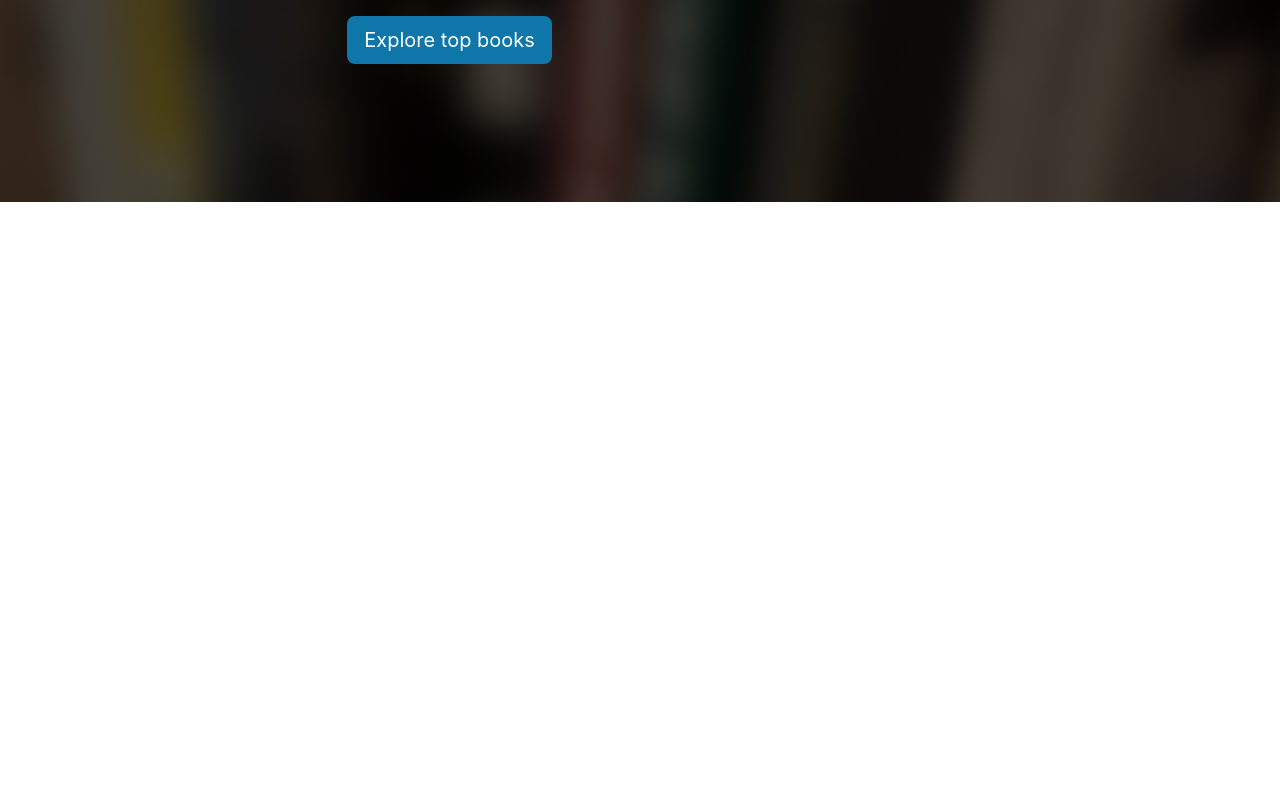
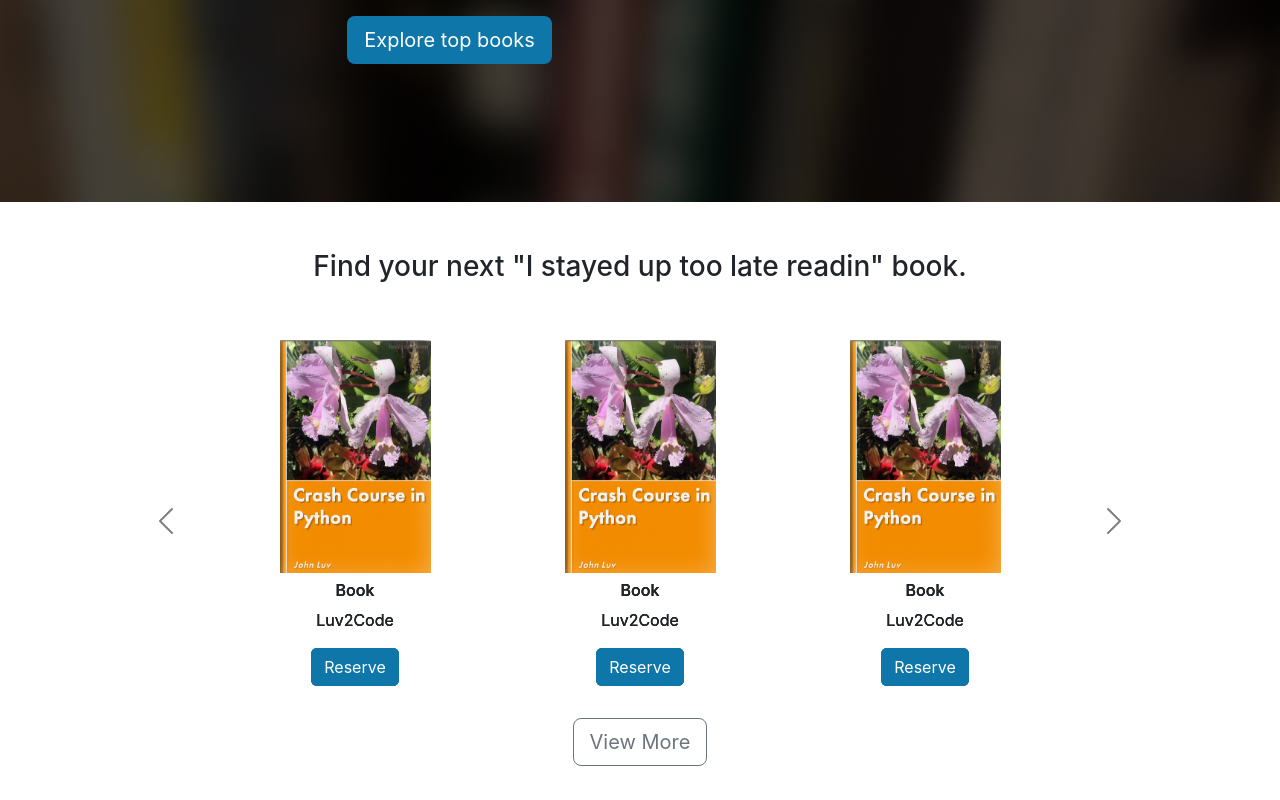
Before and after one commit to marllonsc/react_studies, a React (Create React App) app in the folder libray-app/03-frontend/react-library/: page / in a window 1280 px wide. Shown: the part 276-1076 px from the top of the page. Before the commit the page ends 800 px from the top, so only its background shows below. Built offline with nearby package versions, Linux system fonts and the light colour scheme.

Commit message:
add ReturnBooks componente

```diff
--- a/libray-app/03-frontend/react-library/src/App.tsx
+++ b/libray-app/03-frontend/react-library/src/App.tsx
@@ -2,12 +2,14 @@ import React from 'react';
 import './App.css';
 import { Navbar } from './layouts/NavbarAndfooter/Navbar';
 import { ExplorerTopBooks } from './layouts/HomePage/ExplorerTopBooks';
+import { Carousel } from './layouts/HomePage/Carousel';
 
 function App() {
   return (
     <div>
       <Navbar></Navbar>
       <ExplorerTopBooks></ExplorerTopBooks>
+      <Carousel></Carousel>
     </div>
   );
 }
--- a/libray-app/03-frontend/react-library/src/layouts/HomePage/Carousel.tsx
+++ b/libray-app/03-frontend/react-library/src/layouts/HomePage/Carousel.tsx
@@ -1,74 +1,84 @@
+import { ReturnBook } from "./ReturnBook";
+
 export const Carousel = () => {
     return (
-        <div className="container mt-5" style={{height: 550}}>
+      <div className="container mt-5" style={{ height: 550 }}>
+
         <div className="homepage-carousel-title">
           <h3>Find your next "I stayed up too late readin" book.</h3>
         </div>
-            <div id="carouselExampleControls" className="carousel carousel-dark slide mt-5
-            d-none d-lg-block" data-bs-interval='false'>
 
+        <div
+          id="carouselExampleControls"
+          className="carousel carousel-dark slide mt-5
+              d-none d-lg-block"
+          data-bs-interval="false"
+        >
           {/* Desktop */}
           <div className="carousel-inner">
             <div className="carousel-item active">
               <div className="row d-flex justify-content-center align-items-center">
-                            <div className="col-xs-6 col-sm-6 col-md-4 col-lg-3 mb-3">
-                                <div className="text-center">
-                                    <img src={require('./../../Images/BooksImages/book-luv2code-1000.png')}
-                                    width='151'
-                                    height='233'
-                                    alt="book"></img>
-                                    <h6 className="mt-2">Book</h6>
-                                    <p>Luv2Code</p>
-                                    <a className="btn main-color text-white" href="#">Reserve</a>
-                                </div>
-                            </div>
+               <ReturnBook/>
+               <ReturnBook/>
+               <ReturnBook/>
               </div>
             </div>
             <div className="carousel-item active">
               <div className="row d-flex justify-content-center align-items-center">
-                            <div className="col-xs-6 col-sm-6 col-md-4 col-lg-3 mb-3">
-                                <div className="text-center">
-                                    <img src={require('./../../Images/BooksImages/book-luv2code-1000.png')}
-                                    width='151'
-                                    height='233'
-                                    alt="book"></img>
-                                    <h6 className="mt-2">Book</h6>
-                                    <p>Luv2Code</p>
-                                    <a className="btn main-color text-white" href="#">Reserve</a>
-                                </div>
-                            </div>
+              <ReturnBook/>
+              <ReturnBook/>
+              <ReturnBook/>
               </div>
             </div>
             <div className="carousel-item active">
               <div className="row d-flex justify-content-center align-items-center">
-                            <div className="col-xs-6 col-sm-6 col-md-4 col-lg-3 mb-3">
-                                <div className="text-center">
-                                    <img src={require('./../../Images/BooksImages/book-luv2code-1000.png')}
-                                    width='151'
-                                    height='233'
-                                    alt="book"></img>
-                                    <h6 className="mt-2">Book</h6>
-                                    <p>Luv2Code</p>
-                                    <a className="btn main-color text-white" href="#">Reserve</a>
+              <ReturnBook/>
+              <ReturnBook/>
+              <ReturnBook/>
               </div>
             </div>
             </div>
-                    </div>
-                    <button className="carousel-control-prev" type="button"
-                    data-bs-target='#carouselExampleControls' data-bs-slide='prev'>
-                        <span className="carousel-control-prev-icon" aria-hidden='true'></span>
+            <button
+              className="carousel-control-prev"
+              type="button"
+              data-bs-target="#carouselExampleControls"
+              data-bs-slide="prev"
+            >
+              <span
+                className="carousel-control-prev-icon"
+                aria-hidden="true"
+              ></span>
               <span className="visually-hidden">Previous</span>
             </button>
-                    <button className="carousel-control-prev" type="button"
-                    data-bs-target='#carouselExampleControls' data-bs-slide='next'>
-                        <span className="carousel-control-prev-icon" aria-hidden='true'></span>
+            <button
+              className="carousel-control-next"
+              type="button"
+              data-bs-target="#carouselExampleControls"
+              data-bs-slide="next"
+            >
+              <span
+                className="carousel-control-next-icon"
+                aria-hidden="true"
+              ></span>
               <span className="visually-hidden">Next</span>
             </button>
           </div>
 
+
           {/* Mobile */}
 
+          <div className="d-lg-none mt-3">
+            <div className="row d-flex justify-content-center align-items-center">
+            <ReturnBook/>
             </div>
           </div>
+          <div className="homepage-carousel-title mt-3">
+            <a className="btn btn-outline-secondary btn-lg" href="#">
+              View More
+            </a>
+          </div>
+      </div>
+
+
     );
-}
+  };
--- /dev/null
+++ b/libray-app/03-frontend/react-library/src/layouts/HomePage/ReturnBook.tsx
@@ -0,0 +1,21 @@
+import React from "react";
+
+export const ReturnBook = () => {
+  return (
+    <div className="col-xs-6 col-sm-6 col-md-4 col-lg-3 mb-3">
+      <div className="text-center">
+        <img
+          src={require("./../../Images/BooksImages/book-luv2code-1000.png")}
+          width="151"
+          height="233"
+          alt="book"
+        ></img>
+        <h6 className="mt-2">Book</h6>
+        <p>Luv2Code</p>
+        <a className="btn main-color text-white" href="#">
+          Reserve
+        </a>
+      </div>
+    </div>
+  );
+};
```
Lines whose indentation alone changed are shown as unchanged.
